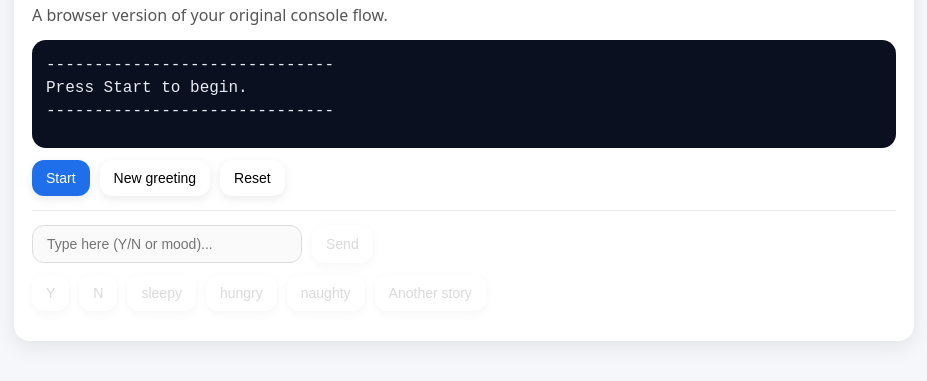
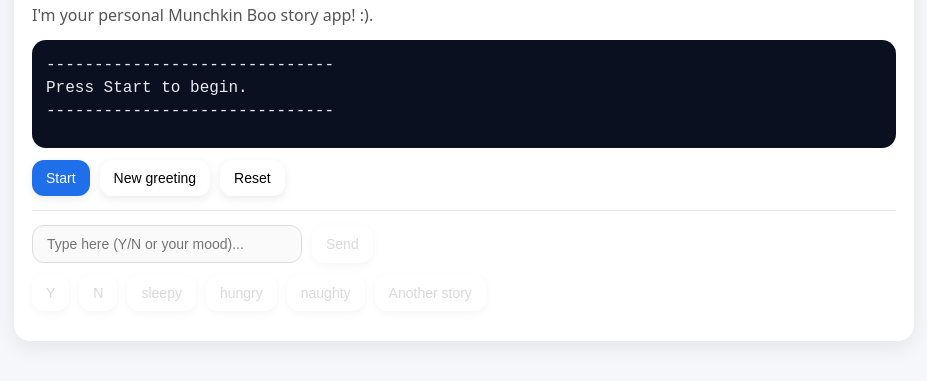
Before and after one commit to nerodewar/munchkinboo, a plain HTML site: page index.html in a window 1280 px wide. Shown: the part 87-468 px from the top of the page, without its empty margins (176-1103 px from the left). Drawn offline with Linux system fonts and the light colour scheme.

Commit message:
Update index.html
edited text strings

```diff
--- a/index.html
+++ b/index.html
@@ -30,7 +30,7 @@
   <div class="wrap">
     <div class="card">
       <h1 id="greeting">Hello, Anggi!</h1>
-      <div class="muted">A browser version of your original console flow.</div>
+      <div class="muted">I'm your personal Munchkin Boo story app! :).</div>
 
       <div class="panel">
         <pre id="output">------------------------------
@@ -48,7 +48,7 @@ Press Start to begin.
       <div class="divider"></div>
 
       <div class="row">
-        <input id="textInput" placeholder="Type here (Y/N or mood)..." disabled />
+        <input id="textInput" placeholder="Type here (Y/N or your mood)..." disabled />
         <button id="sendBtn" disabled>Send</button>
       </div>
 
```
